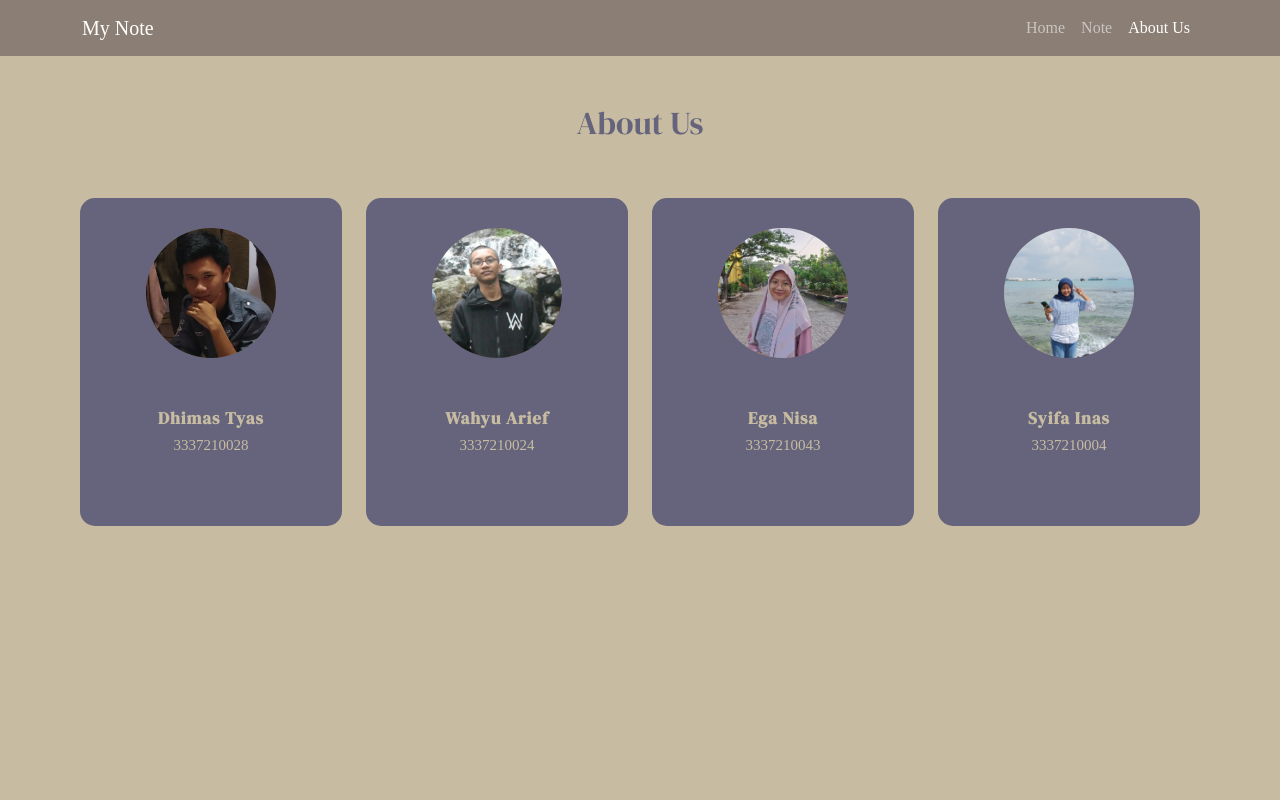
After one commit to syifailth/Pemrograman-Web-Team5, a PHP site: page /utilitas/aboutus.html in a window 1280 px wide. The commit adds this page. Run offline with PHP 8.4, Linux system fonts and the light colour scheme.

Commit message:
update file

```diff
--- /dev/null
+++ b/note otw kelar/utilitas/aboutus.html
@@ -0,0 +1,117 @@
+<!DOCTYPE html>
+<html lang="en">
+<head>
+    <meta charset="UTF-8">
+    <meta http-equiv="X-UA-Compatible" content="IE=edge">
+    <meta name="viewport" content="width=device-width, initial-scale=1.0">
+    <title>About Us</title>
+</head>
+
+<link rel="stylesheet" href="aboutus.css">
+<link href="https://cdn.jsdelivr.net/npm/bootstrap@5.2.3/dist/css/bootstrap.min.css" rel="stylesheet" integrity="sha384-rbsA2VBKQhggwzxH7pPCaAqO46MgnOM80zW1RWuH61DGLwZJEdK2Kadq2F9CUG65" crossorigin="anonymous">
+<script src="https://cdn.jsdelivr.net/npm/bootstrap@5.2.3/dist/js/bootstrap.bundle.min.js" integrity="sha384-kenU1KFdBIe4zVF0s0G1M5b4hcpxyD9F7jL+jjXkk+Q2h455rYXK/7HAuoJl+0I4" crossorigin="anonymous"></script>
+<link rel="stylesheet" href="https://cdn.jsdelivr.net/npm/bootstrap-icons@1.10.2/font/bootstrap-icons.css">
+
+<body>
+    <!-- NAVBAR -->
+    <nav class="navbar navbar-expand-lg navbar-dark fixed-top nanas">
+        <div class="container">
+            <div class="collapse navbar-collapse" id="navbarNav">
+                <a class="navbar-brand" href="#">My Note</a>
+                <ul class="navbar-nav ms-auto">
+                    <li class="nav-item">
+                        <a class="nav-link" href="home.html">Home</a>
+                    </li>
+                    <li class="nav-item">
+                        <a class="nav-link" href="../index.php">Note</a>
+                    </li>
+                    <li class="nav-item">
+                        <a class="nav-link active" aria-current="page" href="aboutus.html">About Us</a>
+                    </li>
+                </ul>
+            </div>
+        </div>
+    </nav>
+    <!-- AKHIR NAVBAR -->
+
+    <!-- HOME -->
+    <div class="jeruk">
+        <div class="row text-center mt-4 mangga">
+            <div class="col">
+                <h2>About Us</h2>
+            </div>
+        </div>
+        <div class="row justify-content-center">
+            <div class="col-md-3 col-sm-6 mt-5">
+                <div class="our-team">
+                    <div class="pic">
+                        <img src="foto/Dhimas.jpg" alt="Dhimas Tyas">
+                    </div>
+                    <div class="team-content">
+                        <h3 class="title">Dhimas Tyas</h3>
+                        <span class="post">3337210028</span>
+                    </div>
+                    <ul class="social">
+                        <li><a href="http://wa.me/+6283878571228" class="bi bi-whatsapp"></a></li>
+                        <li><a href="https://www.instagram.com/icescout_26/?hl=id" class="bi bi-instagram"></a></li>
+                        <li><a href="https://www.facebook.com/dhimas.tyas.granadi/" class="bi bi-facebook"></a></li>
+                        <li><a href="https://www.linkedin.com/in/dhimas-tyas-granadi-a94462256/" class="bi bi-linkedin"></a></li>
+                    </ul>
+                </div>
+            </div>
+            <div class="col-md-3 col-sm-6 mt-5">
+                <div class="our-team">
+                    <div class="pic">
+                        <img src="foto/Wahyu Arief.jpg" alt="Wahyu Arief">
+                    </div>
+                    <div class="team-content">
+                        <h3 class="title">Wahyu Arief</h3>
+                        <span class="post">3337210024</span>
+                    </div>
+                    <ul class="social">
+                        <li><a href="http://wa.me/+6289653668270" class="bi bi-whatsapp"></a></li>
+                        <li><a href="" class="bi bi-instagram"></a></li>
+                        <li><a href="" class="bi bi-facebook"></a></li>
+                        <li><a href="" class="bi bi-linkedin"></a></li>
+                    </ul>
+                </div>
+            </div>
+            <div class="col-md-3 col-sm-6 mt-5">
+                <div class="our-team">
+                    <div class="pic">
+                        <img src="foto/Ega Nisa.jpg" alt="Ega Nisa">
+                    </div>
+                    <div class="team-content">
+                        <h3 class="title">Ega Nisa</h3>
+                        <span class="post">3337210043</span>
+                    </div>
+                    <ul class="social">
+                        <li><a href="http://wa.me/+6287828683070" class="bi bi-whatsapp"></a></li>
+                        <li><a href="https://instagram.com/gaenisaa_" class="bi bi-instagram"></a></li>
+                        <li><a href="" class="bi bi-facebook"></a></li>
+                        <li><a href="https://www.linkedin.com/in/ega-nisanggrni-787612256/" class="bi bi-linkedin"></a></li>
+                    </ul>
+                </div>
+            </div>
+            <div class="col-md-3 col-sm-6 mt-5">
+                <div class="our-team">
+                    <div class="pic">
+                        <img src="foto/syifa inas.jpg" alt="Syifa Inas">
+                    </div>
+                    <div class="team-content">
+                        <h3 class="title">Syifa Inas</h3>
+                        <span class="post">3337210004</span>
+                    </div>
+                    <ul class="social">
+                        <li><a href="http://wa.me/+6285656349048" class="bi bi-whatsapp"></a></li>
+                        <li><a href="https://instagram.com/syifailth" class="bi bi-instagram"></a></li>
+                        <li><a href="" class="bi bi-facebook"></a></li>
+                        <li><a href="https://www.linkedin.com/in/syifa-inas-a29607256/" class="bi bi-linkedin"></a></li>
+                    </ul>
+                </div>
+            </div>
+        </div>
+    </div>
+    <!-- AKHIR HOME -->
+</body>
+</html>
```
Also changed, not shown: note otw kelar/index.php (+4 -4 lines), note otw kelar/utilitas/home.html (added, +64 -0 lines), note otw kelar/utilitas/konek.php (+4 -4 lines), note otw kelar/utilitas/foto/Dhimas.jpg (added), note otw kelar/utilitas/foto/Ega Nisa.jpg (added), note otw kelar/utilitas/foto/Wahyu Arief.jpg (added), note otw kelar/utilitas/foto/syifa inas.jpg (added).
